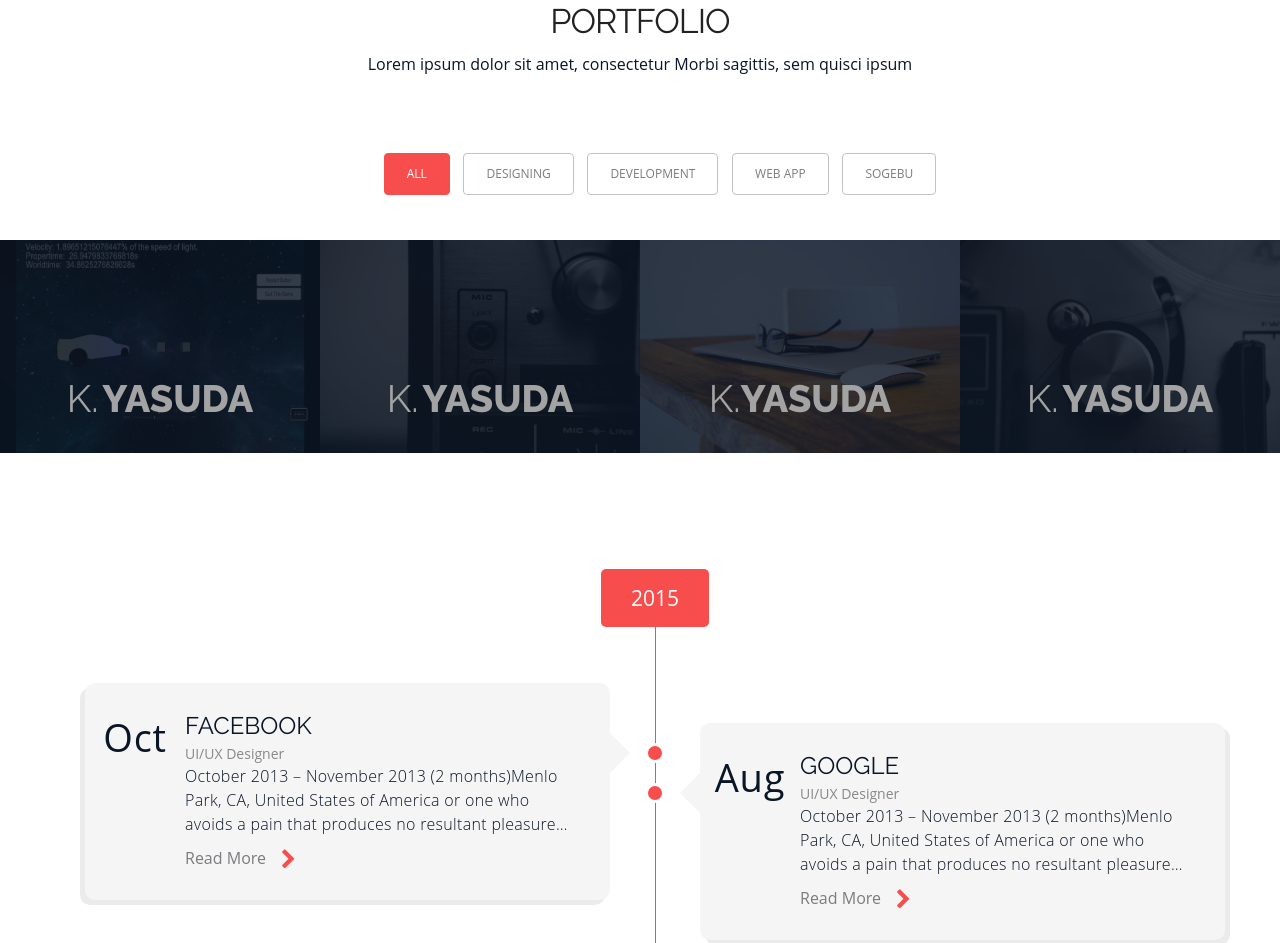
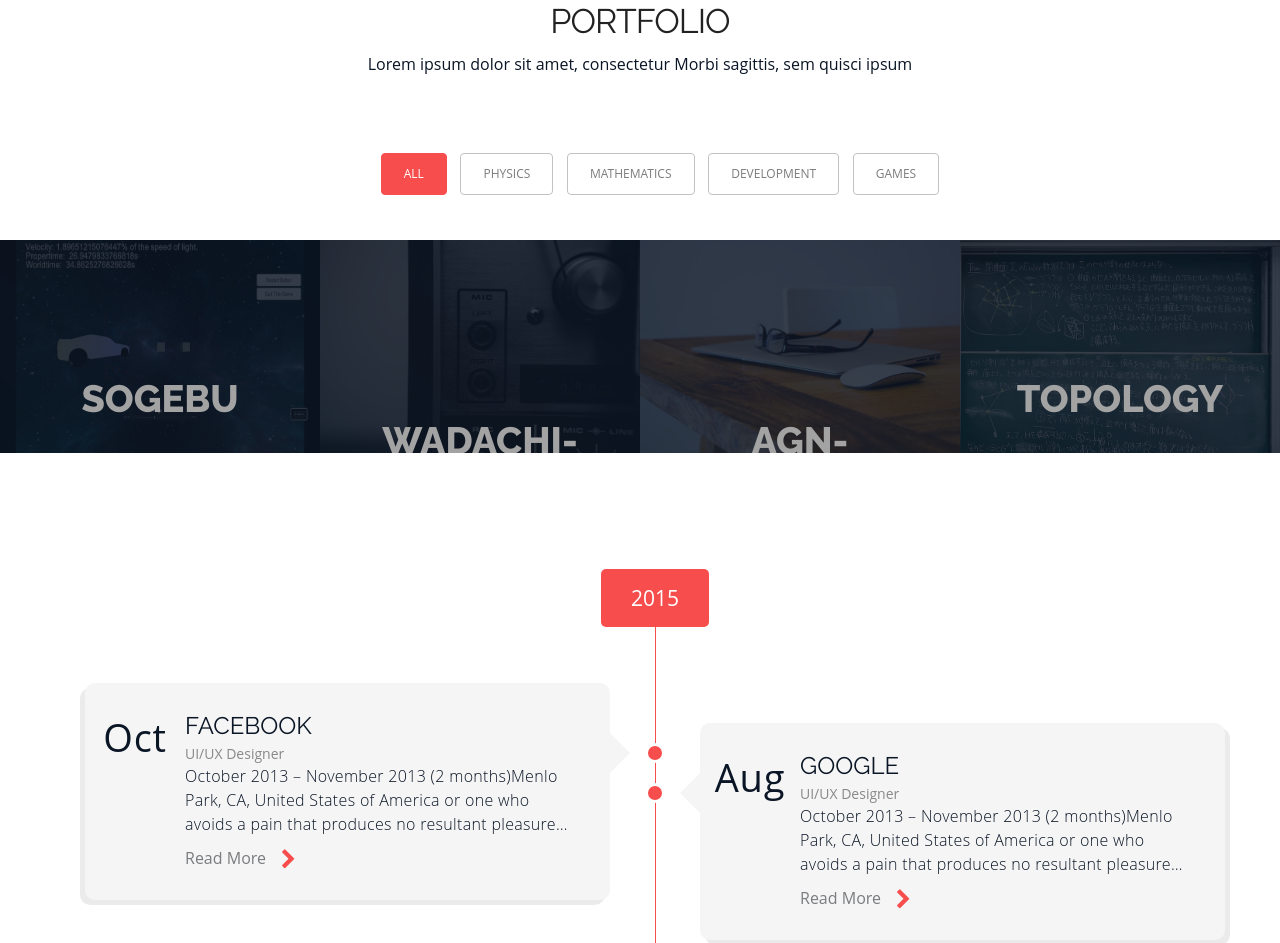
Before and after one commit to Yasuda5160/Yasuda5160.github.io, a plain HTML site: page index.html in a window 1280 px wide. Shown: the part 2707-3650 px from the top of the page. Drawn offline with Linux system fonts and the light colour scheme.

Commit message:
Modified Portfolio

```diff
--- a/index.html
+++ b/index.html
@@ -182,7 +182,7 @@ Lorem Ipsum is simply dummy text of the printing and typesetting industry. um do
 	</div>
 	</div>
 
-<div>
+</div>
 </section>
 
 <!-- Portfolio -->
@@ -212,17 +212,17 @@ Lorem Ipsum is simply dummy text of the printing and typesetting industry. um do
         <li><a id="all" href="#" data-filter="*" class="active">
           <h5>All</h5>
           </a></li>
-        <li><a class="" href="#" data-filter=".nature">
-          <h5>Designing</h5>
+        <li><a class="" href="#" data-filter=".physics">
+          <h5>Physics</h5>
           </a></li>
-        <li><a class="" href="#" data-filter=".wildlife">
+        <li><a class="" href="#" data-filter=".mathematics">
+          <h5>Mathematics</h5>
+          </a></li>
+        <li><a class="" href="#" data-filter=".development">
           <h5>Development</h5>
           </a></li>
-        <li><a class="" href="#" data-filter=".citylife">
-          <h5>Web App</h5>
-          </a></li>
-        <li><a class="" href="#" data-filter=".animals">
-          <h5>Sogebu</h5>
+        <li><a class="" href="#" data-filter=".games">
+          <h5>Games</h5>
           </a></li>
       </ul>
     </div>
@@ -231,14 +231,14 @@ Lorem Ipsum is simply dummy text of the printing and typesetting industry. um do
     <!-- Portfolio Wrapper -->
     <div class="isotope fadeInLeft animated wow grid" style="position: relative; overflow: hidden; height: 480px;" id="portfolio_wrapper">
       <!-- Portfolio Item -->
-      <figure style="position: absolute; left: 0px; top: 0px; transform: translate3d(0px, 0px, 0px) scale3d(1, 1, 1); width: 337px; opacity: 1;" class="portfolio-item one-four   animals isotope-item effect-oscar">
+      <figure style="position: absolute; left: 0px; top: 0px; transform: translate3d(0px, 0px, 0px) scale3d(1, 1, 1); width: 337px; opacity: 1;" class="portfolio-item one-four   games isotope-item effect-oscar">
 
         <div class="portfolio_img">
 		<img src="img/research_project.png"  alt="Portfolio 1"> </div>
 			<figcaption>
 				<div>
 				  <a href="img/research_project.png" class="fancybox">
-					<h2>K. <span>Yasuda</span></h2>
+					<h2> <span>Sogebu</span></h2>
 							<p>"Sogebu" is a relativistic game environment
 					  		</p>
 				  </a>
@@ -248,13 +248,13 @@ Lorem Ipsum is simply dummy text of the printing and typesetting industry. um do
       <!--/Portfolio Item -->
 
       <!-- Portfolio Item-->
-      <figure style="position: absolute; left: 0px; top: 0px; transform: translate3d(337px, 0px, 0px) scale3d(1, 1, 1); width: 337px; opacity: 1;" class="portfolio-item one-four  wildlife isotope-item effect-oscar">
+      <figure style="position: absolute; left: 0px; top: 0px; transform: translate3d(337px, 0px, 0px) scale3d(1, 1, 1); width: 337px; opacity: 1;" class="portfolio-item one-four development isotope-item effect-oscar">
         <div class="portfolio_img"> <img src="img/portfolio_pic2.jpg" alt="Portfolio 1"> </div>
         	<figcaption>
 				<div>
 				  <a href="img/portfolio_pic2.jpg" class="fancybox">
-					<h2>K. <span>Yasuda</span></h2>
-							<p>Oscar is a decent man. He used to clean porches with pleasure.</p>
+					<h2> <span>Wadachi-ware</span></h2>
+							<p>Wadachi-ware is a Risc-V CPU development project</p>
 				  </a>
 				</div>
 			</figcaption>
@@ -262,13 +262,13 @@ Lorem Ipsum is simply dummy text of the printing and typesetting industry. um do
       <!--/Portfolio Item -->
 
       <!-- Portfolio Item -->
-      <figure style="position: absolute; left: 0px; top: 0px; transform: translate3d(674px, 0px, 0px) scale3d(1, 1, 1); width: 337px; opacity: 1;" class="portfolio-item one-four  wildlife  isotope-item effect-oscar">
+      <figure style="position: absolute; left: 0px; top: 0px; transform: translate3d(674px, 0px, 0px) scale3d(1, 1, 1); width: 337px; opacity: 1;" class="portfolio-item one-four  physics  isotope-item effect-oscar">
         <div class="portfolio_img"> <img src="img/portfolio_pic3.jpg" alt="Portfolio 1"> </div>
        <figcaption>
 				<div>
 				  <a href="img/portfolio_pic3.jpg" class="fancybox">
-					<h2>K.<span>Yasuda</span></h2>
-							<p>Oscar is a decent man. He used to clean porches with pleasure.</p>
+					<h2><span>AGN- Nuclei</span></h2>
+							<p>High energy Astrophysics reveals the shape of SMBH.</p>
 				  </a>
 				</div>
 			</figcaption>
@@ -276,13 +276,13 @@ Lorem Ipsum is simply dummy text of the printing and typesetting industry. um do
       <!--/Portfolio Item-->
 
       <!-- Portfolio Item-->
-      <figure style="position: absolute; left: 0px; top: 0px; transform: translate3d(1011px, 0px, 0px) scale3d(1, 1, 1); width: 337px; opacity: 1;" class="portfolio-item one-four  citylife  nature web isotope-item effect-oscar">
-        <div class="portfolio_img"> <img src="img/portfolio_pic4.jpg" alt="Portfolio 1"> </div>
+      <figure style="position: absolute; left: 0px; top: 0px; transform: translate3d(1011px, 0px, 0px) scale3d(1, 1, 1); width: 337px; opacity: 1;" class="portfolio-item one-four mathematics web isotope-item effect-oscar">
+        <div class="portfolio_img"> <img src="img/cristallography.JPG" alt="Portfolio 1"> </div>
          <figcaption>
 				<div>
-				  <a href="img/portfolio_pic4.jpg" class="fancybox">
-					<h2>K. <span>Yasuda</span></h2>
-							<p>Oscar is a decent man. He used to clean porches with pleasure.</p>
+				  <a href="img/cristallography.JPG" class="fancybox">
+					<h2> <span>Topology</span></h2>
+							<p>Cristallography is deeply rooted in topology.</p>
 				  </a>
 				</div>
 			</figcaption>
```
Also changed, not shown: img/cristallography.JPG (added), 2 other files.
